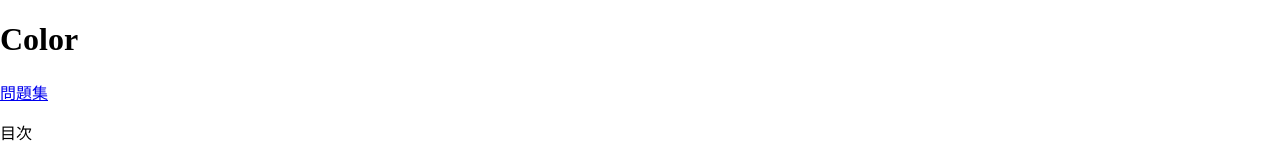
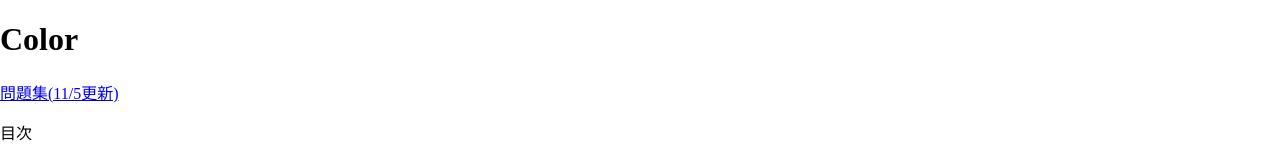
Before and after one commit to makochang/farbenlehre, a plain HTML site: page index.html in a window 1280 px wide. Shown: the top 158 px of the page. Drawn offline with Linux system fonts and the light colour scheme.

Commit message:
Update index.html

```diff
--- a/index.html
+++ b/index.html
@@ -9,7 +9,7 @@
 </head>
 <body>
 <h1>Color</h1>
-<p><a href="exercises.html">問題集</a></p>
+<p><a href="exercises.html">問題集(11/5更新)</a></p>
 <p><a name="toc">目次</a></p>
 <table width="100%" border="1">
   <tbody>
```
